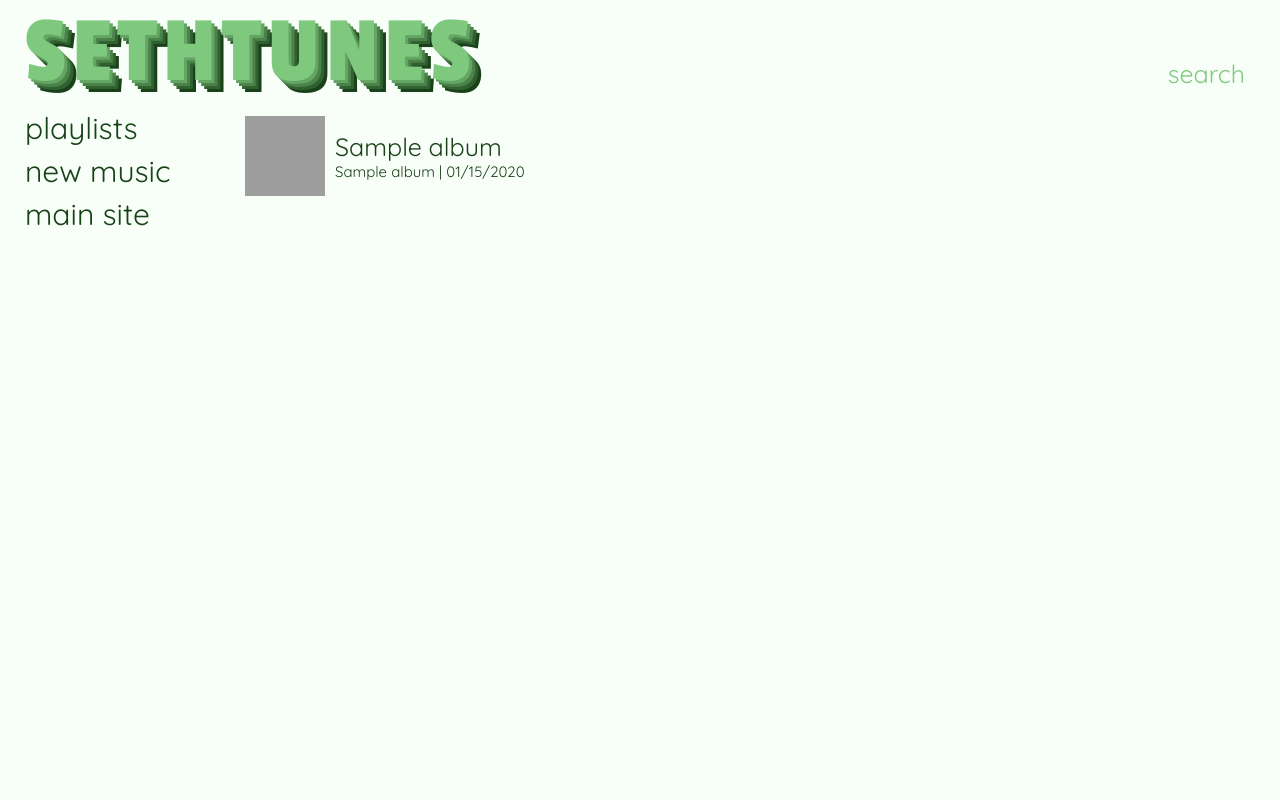
After one commit to seth-eaton/setheaton-io, a Django app: page /sethtunes/new-music in a window 1280 px wide. The commit adds this page. Run offline with Django 4.2, Linux system fonts and the light colour scheme; tables that the repository leaves empty hold one stand-in row (values such as "Sample post"); grey boxes are pictures that could not be loaded.

Commit message:
added new music page

```diff
--- a/mysite/mysite/settings.py
+++ b/mysite/mysite/settings.py
@@ -25,7 +25,7 @@ BASE_DIR = Path(__file__).resolve().parent.parent
 SECRET_KEY = config("SECRET_KEY")
 
 # SECURITY WARNING: don't run with debug turned on in production!
-DEBUG = False
+DEBUG = True
 
 ALLOWED_HOSTS = [
     'localhost',
--- a/mysite/sethtunes/static/sethtunes/style.css
+++ b/mysite/sethtunes/static/sethtunes/style.css
@@ -151,7 +151,7 @@ a {
   padding-left: 10px;
 }
 
-.artistDetailheaderInfo h3 {
+.artistDetailHeaderInfo h3 {
   font-size: 15px;
   font-weight: normal;
   margin: 0px;
@@ -408,6 +408,56 @@ a {
   -webkit-box-orient: vertical;
 }
 
+.newAlbumsContainer {
+}
+
+.newAlbumRow {
+  height: 100px;
+  display: flex;
+  border-top: solid;
+  margin: 0px;
+  padding: 0px;
+  border-color: #7fc97f;
+}
+
+.newAlbumRow:nth-child(1) {
+  border-top: none;
+}
+
+.newAlbumRow a {
+  display: flex;
+  color: inherit;
+}
+
+.newAlbumRow img {
+  height: 100px;
+  width: 100px;
+  float: left;
+  padding: 10px;
+}
+
+.newAlbumInfo {
+  align-self: center;
+}
+
+.newAlbumInfo h1 {
+  font-weight: normal;
+  font-size: 25px;
+  margin: 0px;
+  overflow: hidden;
+  text-overflow: ellipsis;
+  display: -webkit-box;
+  -webkit-line-clamp: 1;
+  line-clamp: 1;
+  -webkit-box-orient: vertical;
+}
+
+.newAlbumInfo h3 {
+  font-weight: normal;
+  font-size: 15px;
+  margin: 0px;
+}
+
 .content {
   display: flex;
   align-content: left;
--- a/mysite/sethtunes/templates/sethtunes/album_detail.html
+++ b/mysite/sethtunes/templates/sethtunes/album_detail.html
@@ -21,7 +21,7 @@
     </div>
     <div class="sethtunesNav">
         <a href = "playlists/">playlists</a>
-        <a href = "new-music/">new music</a>
+        <a href = "/sethtunes/new-music">new music</a>
         <a href = "/">main site</a>
     </div>
     <div class = "sethtunesBody">
--- a/mysite/sethtunes/templates/sethtunes/artist_detail_test.html
+++ b/mysite/sethtunes/templates/sethtunes/artist_detail_test.html
@@ -21,7 +21,7 @@
     </div>
     <div class="sethtunesNav">
         <a href = "playlists/">playlists</a>
-        <a href = "new-music/">new music</a>
+        <a href = "/sethtunes/new-music">new music</a>
         <a href = "/">main site</a>
     </div>
     <div class = "sethtunesBody">
--- a/mysite/sethtunes/templates/sethtunes/index.html
+++ b/mysite/sethtunes/templates/sethtunes/index.html
@@ -21,7 +21,7 @@
   </div>
   <div class="sethtunesNav">
     <a href = "playlists/">playlists</a>
-    <a href = "new-music/">new music</a>
+    <a href = "/sethtunes/new-music">new music</a>
     <a href = "/">main site</a>
   </div>
   <div class="sethtunesBody">
--- /dev/null
+++ b/mysite/sethtunes/templates/sethtunes/new_music.html
@@ -0,0 +1,46 @@
+{% load static %}
+<link rel="stylesheet" href="{% static 'sethtunes/style.css' %}">
+<link rel="stylesheet" type="text/css" href="//fonts.googleapis.com/css?family=Quicksand">
+<link rel="stylesheet" type="text/css" href="//fonts.googleapis.com/css?family=Passion+One">
+
+<!DOCTYPE html>
+<html>
+<script src="{% static 'sethtunes/album_detail.js' %}"></script>
+<body onload="show_song_content()">
+<div class="container">
+    <div class="sethtunesTit">
+        <div class="content">
+            <a href='/sethtunes/'><h2 class="text_shadows">SETHTUNES</h2></a>
+        </div>
+        <div class="searchBar">
+            <form action="/sethtunes/search" method="post">
+                {% csrf_token %}
+                <input name="search" type="text" placeholder="search">
+            </form>
+        </div>
+    </div>
+    <div class="sethtunesNav">
+        <a href = "playlists/">playlists</a>
+        <a href = "/sethtunes/new-music">new music</a>
+        <a href = "/">main site</a>
+    </div>
+    <div class = "sethtunesBody">
+        {% if albums %}
+        <div class = 'newAlbumsContainer'>
+            {% for album in albums %}
+            <div class = 'newAlbumRow'>
+                <a href = "{% url 'sethtunes:album_detail' album.id %}">
+                <img src = "{{ album.artwork_url }}">
+                <div class = "newAlbumInfo">
+                    <h1>{{ album.album_name }}</h1>
+                    <h3>{{ album.artist_name }} | {{album.release_date|date:'m/d/Y' }}</h3>
+                </div>
+                </a>
+            </div>
+            {% endfor %}
+        </div>
+        {% endif %}
+    </div>
+</div>
+</body>
+</html>
--- a/mysite/sethtunes/templates/sethtunes/search_results.html
+++ b/mysite/sethtunes/templates/sethtunes/search_results.html
@@ -20,7 +20,7 @@
     </div>
     <div class="sethtunesNav">
         <a href = "playlists/">playlists</a>
-        <a href = "new-music/">new music</a>
+        <a href = "/sethtunes/new-music">new music</a>
         <a href = "/">main site</a>
     </div>
     <div class="sethtunesBody">
--- a/mysite/sethtunes/templates/sethtunes/song_detail.html
+++ b/mysite/sethtunes/templates/sethtunes/song_detail.html
@@ -20,7 +20,7 @@
     </div>
     <div class="sethtunesNav">
         <a href = "playlists/">playlists</a>
-        <a href = "new-music/">new music</a>
+        <a href = "/sethtunes/new-music">new music</a>
         <a href = "/">main site</a>
     </div>
     <div class ="sethtunesBody">
--- a/mysite/sethtunes/urls.py
+++ b/mysite/sethtunes/urls.py
@@ -8,4 +8,5 @@ urlpatterns = [
     path('album/<int:album_id>/', views.album_detail, name='album_detail'),
     path('song/<int:song_id>/', views.song_detail, name='song_detail'),
     path('search', views.search_results, name='search_results'),
+    path('new-music', views.new_music, name='new_music'),
 ]
--- a/mysite/sethtunes/views.py
+++ b/mysite/sethtunes/views.py
@@ -1,6 +1,7 @@
 from django.http import HttpResponse
 from django.shortcuts import get_object_or_404, render
 from django.db.models import Q
+from django.utils import timezone
 from .models import Artist, Album, Song, PFReview, Embed
 from .search import search
 
@@ -14,11 +15,11 @@ def index(request):
 def artist_detail(request, artist_id):
     artist = get_object_or_404(Artist, pk=artist_id)
     if artist:
-        albums = artist.album_set.filter(album_type='Album').order_by('-release_date').values()
-        eps = artist.album_set.filter(album_type='EP').order_by('-release_date').values()
+        albums = artist.album_set.filter(album_type='Album').order_by('-release_date')
+        eps = artist.album_set.filter(album_type='EP').order_by('-release_date')
         singles_query = Q(album_type='Single')
         singles_query.add(Q(album_type='Remixes'), Q.OR)
-        singles = artist.album_set.filter(singles_query).order_by('-release_date').values()
+        singles = artist.album_set.filter(singles_query).order_by('-release_date')
     return render(request, 'sethtunes/artist_detail_test.html', {'artist': artist, 'albums':albums, 'eps':eps, 'singles':singles})
 
 def album_detail(request, album_id):
@@ -46,3 +47,7 @@ def search_results(request):
         search_term = request.POST['search']
         results = search(search_term)
     return render(request, 'sethtunes/search_results.html', {'results':results})
+
+def new_music(request):
+    albums = Album.objects.filter(release_date__lte=timezone.now()).order_by('-release_date')[:25]
+    return render(request, 'sethtunes/new_music.html', {'albums':albums})
```
Also changed, not shown: mysite/static/sethtunes/style.css (+51 -1 lines).
